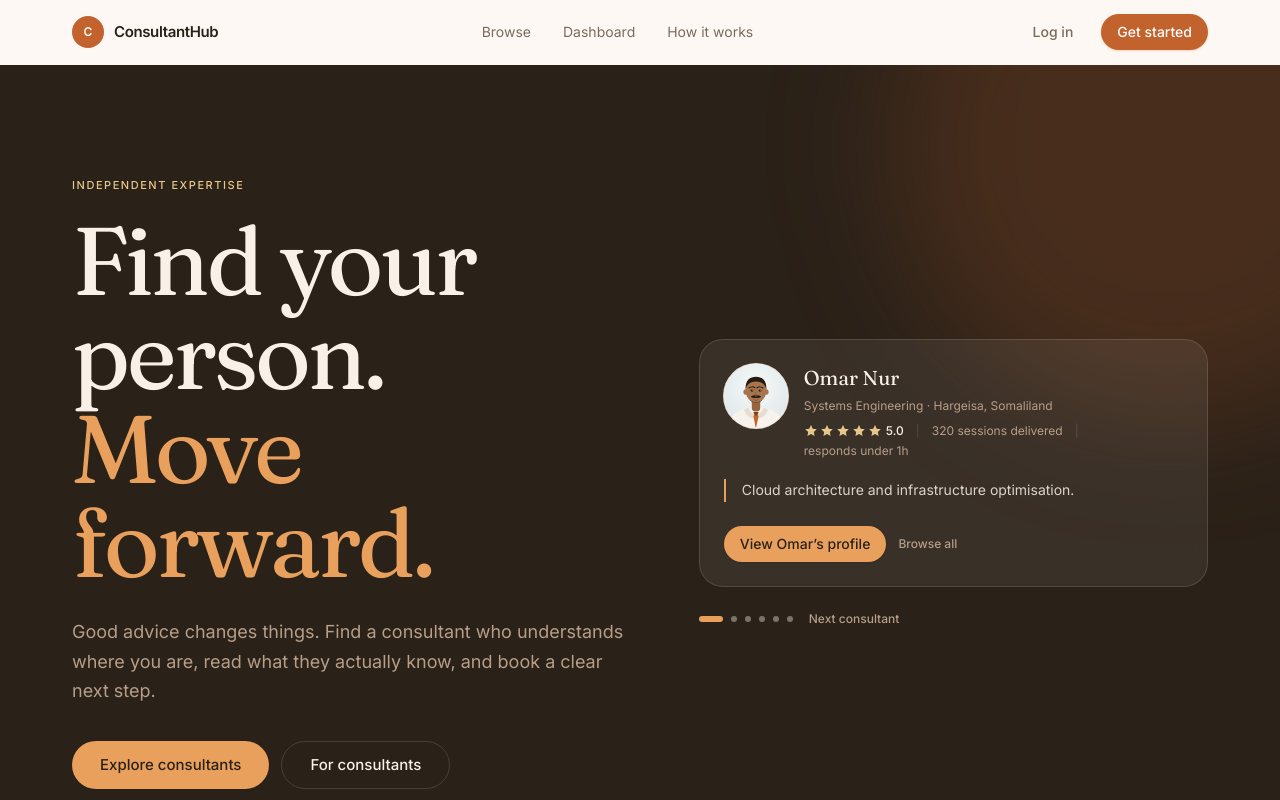
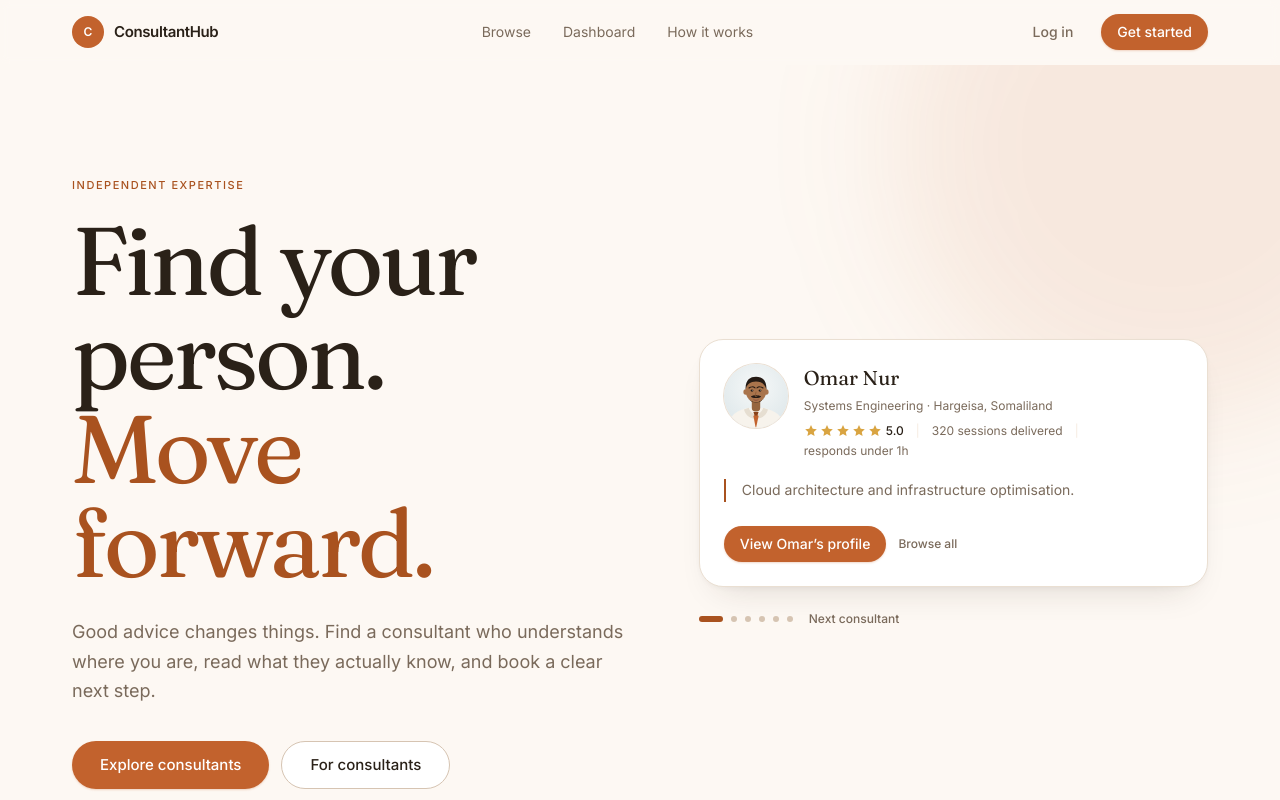
Before and after one commit to Abdrihman-Hussein/ConsultantHub, a React (Vite) app in the folder client/: page / in a window 1280 px wide. Shown: the top 800 px of the page. Built offline with nearby package versions, Linux system fonts and the light colour scheme.

Commit message:
style: lighten the home page to a single dark surface

```diff
--- /dev/null
+++ b/client/src/components/marketing/CreamBand.tsx
@@ -0,0 +1,72 @@
+import type { ElementType, ReactNode } from 'react'
+import Container from '../ui/Container'
+
+type Surface = 'subtle' | 'muted'
+
+interface CreamBandProps {
+  children: ReactNode
+  /**
+   * Which element to render as. Lets a band be a `<footer>` or `<aside>`
+   * without losing its surface treatment.
+   */
+  as?: ElementType
+  className?: string
+  /** Remove the default vertical padding, for bands that hug their content. */
+  flush?: boolean
+  /** Hide the terracotta glow, for stacked bands where it would be noise. */
+  noGlow?: boolean
+  /**
+   * Which cream the band sits on. `subtle` is the page ground, `muted` steps
+   * down one tier. Passed as a prop rather than through `className` so a
+   * background is never declared twice on the same element — two competing
+   * `bg-*` utilities resolve by stylesheet order, not by the order written.
+   */
+  surface?: Surface
+}
+
+const surfaces: Record<Surface, string> = {
+  subtle: 'bg-surface-subtle',
+  muted: 'bg-surface-muted',
+}
+
+/**
+ * The light counterpart to `InkBand`: a full-bleed cream band with the inner
+ * content held to the same `Container`.
+ *
+ * Extracted rather than added as a `tone` prop on `InkBand` because that
+ * component's contract is inseparable from its dark surface — the `on-ink`
+ * class re-tints focus rings, which is invisible the moment the background is
+ * cream. Two components keep each one honest about the surface it renders on,
+ * and leave `InkBand` untouched for the footer and the dashboard header.
+ *
+ * The glow is the same terracotta radial as the ink bands but at a tenth
+ * opacity. On ink the accent sits on a dark ground and reads as light; the same
+ * value over cream is a smudge, so it is reduced until it reads as ambient
+ * warmth rather than dirt.
+ *
+ * The background sits on this element and the content is constrained by an
+ * inner `Container`. The naive `w-screen` approach forces a horizontal
+ * scrollbar at narrow widths, because 100vw includes the scrollbar gutter.
+ */
+export default function CreamBand({
+  children,
+  as: Tag = 'section',
+  className = '',
+  flush = false,
+  noGlow = false,
+  surface = 'subtle',
+}: CreamBandProps) {
+  return (
+    <Tag className={`relative overflow-hidden ${surfaces[surface]} ${flush ? '' : 'py-20 lg:py-28'} ${className}`}>
+      {!noGlow && (
+        <div
+          aria-hidden="true"
+          className="pointer-events-none absolute -right-40 -top-48 h-[34rem] w-[34rem] rounded-full bg-accent-500/10 blur-3xl"
+        />
+      )}
+      <div className="relative">
+        <Container>{children}</Container>
+      </div>
+    </Tag>
+  )
+}
--- a/client/src/components/marketing/FeaturedConsultant.tsx
+++ b/client/src/components/marketing/FeaturedConsultant.tsx
@@ -11,8 +11,15 @@ interface FeaturedConsultantProps {
 }
 
 /**
- * The consultant card that occupies the ink hero — the single strongest trust
+ * The consultant card that occupies the hero — the single strongest trust
  * signal on the page, and the way into the directory.
+ *
+ * It sits on cream, so it is a light-surface card rather than a translucent
+ * panel: an opaque `bg-surface` with a `border-line` edge, and the same muted
+ * tiers every other card on the site uses. That also means the `Rating` runs
+ * on its default palette (`gold-400` stars, `ink-200` empties) — the `onInk`
+ * variant exists because that palette disappears against a dark band, and on
+ * cream it would be a light peach on white.
  *
  * The one line of copy is the consultant's own first bio sentence, extracted
  * rather than written (see `lib/featured`). It is deliberately not wrapped in
@@ -25,36 +32,36 @@ export default function FeaturedConsultant({ consultant }: FeaturedConsultantPro
   const firstName = consultant.name.split(' ')[0]
 
   return (
-    <article className="rounded-2xl border border-ink-line bg-white/[0.07] p-5 backdrop-blur-sm sm:p-6">
+    <article className="rounded-2xl border border-line bg-surface p-5 shadow-card sm:p-6">
       <div className="flex items-start gap-4">
-        <Avatar src={consultant.avatar} name={consultant.name} size="lg" className="ring-ink-line" />
+        <Avatar src={consultant.avatar} name={consultant.name} size="lg" />
 
         <div className="min-w-0 flex-1">
-          <h2 className="truncate font-display text-xl text-on-ink">{consultant.name}</h2>
-          <p className="mt-1 text-xs leading-relaxed text-on-ink-muted truncate">
+          <h2 className="truncate font-display text-xl text-ink-950">{consultant.name}</h2>
+          <p className="mt-1 text-xs leading-relaxed text-muted truncate">
             {consultant.title} · {consultant.location}
           </p>
-          <div className="mt-2 flex flex-wrap items-center gap-x-3 gap-y-1 text-xs text-on-ink-muted">
-            <Rating value={consultant.rating} size="sm" onInk />
-            <span aria-hidden="true" className="text-ink-line shrink-0">|</span>
+          <div className="mt-2 flex flex-wrap items-center gap-x-3 gap-y-1 text-xs text-muted">
+            <Rating value={consultant.rating} size="sm" />
+            <span aria-hidden="true" className="text-ink-200 shrink-0">|</span>
             <span className="truncate">{countLabel(consultant.sessions, 'session')} delivered</span>
-            <span aria-hidden="true" className="text-ink-line shrink-0">|</span>
+            <span aria-hidden="true" className="text-ink-200 shrink-0">|</span>
             <span className="truncate">responds {consultant.responseTime}</span>
           </div>
         </div>
       </div>
 
-      <p className="mt-5 border-l-2 border-accent-on-ink pl-4 text-sm leading-relaxed text-on-ink/85 line-clamp-3">
+      <p className="mt-5 border-l-2 border-accent-600 pl-4 text-sm leading-relaxed text-muted line-clamp-3">
         {bioLine(consultant.bio, consultant.title)}
       </p>
 
       <div className="mt-6 flex flex-wrap items-center gap-3">
-        <Button to={`/consultants/${consultant.id}`} variant="onInk" size="sm">
+        <Button to={`/consultants/${consultant.id}`} variant="primary" size="sm">
           View {firstName}&rsquo;s profile
         </Button>
         <Link
           to="/consultants"
-          className="text-xs font-medium text-on-ink-muted underline-offset-4 transition-colors hover:text-on-ink hover:underline"
+          className="text-xs font-medium text-muted underline-offset-4 transition-colors hover:text-body hover:underline"
         >
           Browse all
         </Link>
--- a/client/src/components/marketing/Hero.tsx
+++ b/client/src/components/marketing/Hero.tsx
@@ -1,6 +1,6 @@
 import Button from '../ui/Button'
 import Reveal from '../ui/Reveal'
-import InkBand from './InkBand'
+import CreamBand from './CreamBand'
 import FeaturedConsultant from './FeaturedConsultant'
 import type { Consultant } from '../../types'
 
@@ -22,26 +22,32 @@ interface HeroProps {
  * the promise credible. The `aria-live` region announces each rotation without
  * moving focus, and the dots expose the same navigation without the interval —
  * so a keyboard or reduced-motion user reaches every consultant either way.
+ *
+ * The band is cream, not ink: the page opens on light and keeps a single dark
+ * surface — the footer — at the end of it. That means every colour here is one
+ * the rest of the page already uses on cream, and the accent on the second
+ * headline line is `accent-600`, which measures 5.08:1 on this ground.
+ * `accent-on-ink` would have been the ink-band choice and is unreadable here.
  */
 export default function Hero({ consultant, onNext, position, total }: HeroProps) {
   return (
-    <InkBand className="border-b border-ink-line">
+    <CreamBand className="border-b border-line">
       <div className="grid items-center gap-12 lg:grid-cols-[1.05fr_0.95fr] lg:gap-16">
         <div>
           <Reveal>
-            <p className="eyebrow text-gold-on-ink">Independent expertise</p>
+            <p className="eyebrow text-accent-600">Independent expertise</p>
           </Reveal>
 
           <Reveal delay={80}>
-            <h1 className="mt-5 font-display text-display-2xl text-on-ink">
+            <h1 className="mt-5 font-display text-display-2xl text-ink-950">
               Find your person.
               <br />
-              <span className="text-accent-on-ink">Move forward.</span>
+              <span className="text-accent-600">Move forward.</span>
             </h1>
           </Reveal>
 
           <Reveal delay={160}>
-            <p className="mt-7 max-w-xl text-lg leading-relaxed text-on-ink-muted">
+            <p className="mt-7 max-w-xl text-lg leading-relaxed text-muted">
               Good advice changes things. Find a consultant who understands where you
               are, read what they actually know, and book a clear next step.
             </p>
@@ -49,10 +55,10 @@ export default function Hero({ consultant, onNext, position, total }: HeroProps)
 
           <Reveal delay={240}>
             <div className="mt-9 flex flex-wrap items-center gap-3">
-              <Button to="/consultants" variant="onInk" size="lg">
+              <Button to="/consultants" variant="primary" size="lg">
                 Explore consultants
               </Button>
-              <Button to="/become-a-consultant" variant="onInkOutline" size="lg">
+              <Button to="/become-a-consultant" variant="outline" size="lg">
                 For consultants
               </Button>
             </div>
@@ -76,7 +82,7 @@ export default function Hero({ consultant, onNext, position, total }: HeroProps)
                   key={index}
                   aria-current={index === position}
                   className={`h-1.5 rounded-full transition-all duration-300 ${
-                    index === position ? 'w-6 bg-accent-on-ink' : 'w-1.5 bg-on-ink/40'
+                    index === position ? 'w-6 bg-accent-600' : 'w-1.5 bg-line-strong'
                   }`}
                 />
               ))}
@@ -85,7 +91,7 @@ export default function Hero({ consultant, onNext, position, total }: HeroProps)
             <button
               type="button"
               onClick={onNext}
-              className="text-xs font-medium text-on-ink-muted underline-offset-4 transition-colors hover:text-on-ink hover:underline"
+              className="text-xs font-medium text-muted underline-offset-4 transition-colors hover:text-body hover:underline"
             >
               Next consultant
               <span className="sr-only">
@@ -95,6 +101,6 @@ export default function Hero({ consultant, onNext, position, total }: HeroProps)
           </div>
         </Reveal>
       </div>
-    </InkBand>
+    </CreamBand>
   )
 }
```
Also changed, not shown: client/src/pages/Home.tsx (+15 -11 lines).
